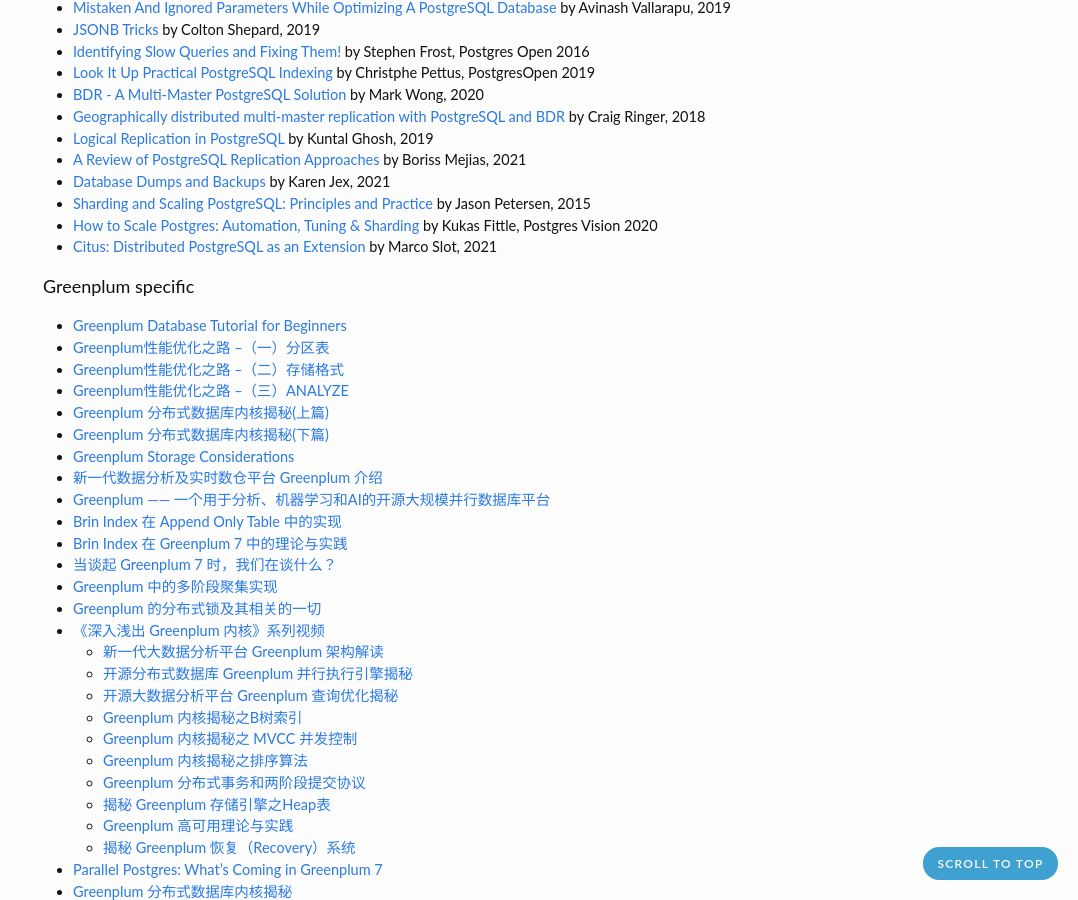
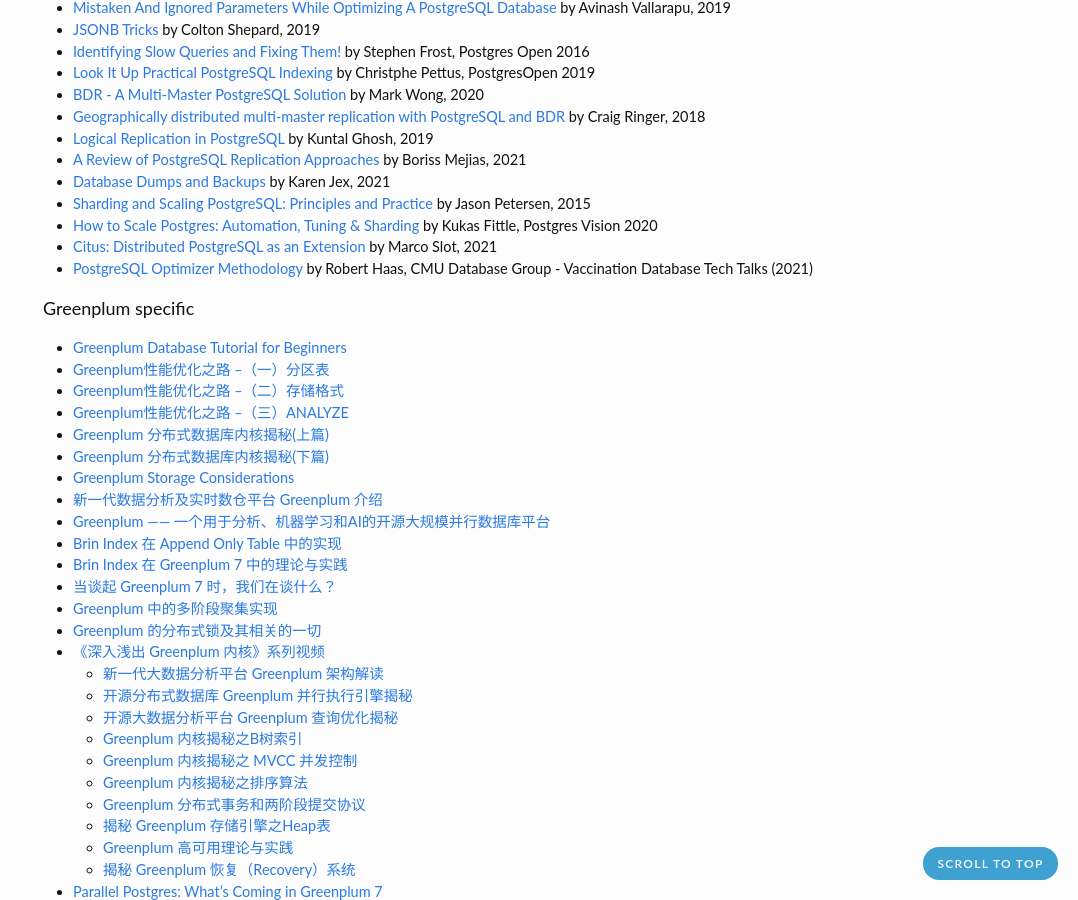
Before and after one commit to zhjwpku/zhjwpku.github.io, a Jekyll site: the page built from _posts/2022-07-12-awesome-postgres.md, in a window 1280 px wide and 900 px high, scrolled down 3106 px. Shown: the whole window, without its empty margins (202-1280 px from the left). Built offline with Jekyll 4.4.1, drawn with Linux system fonts in a browser that asks for light colours; comment, search, counter and statistics services are not loaded.

Commit message:
PostgreSQL Optimizer Methodology by Robert Haas
Signed-off-by: Junwang Zhao <zhjwpku@gmail.com>

```diff
--- a/_posts/2022-07-12-awesome-postgres.md
+++ b/_posts/2022-07-12-awesome-postgres.md
@@ -156,6 +156,7 @@
 - [Sharding and Scaling PostgreSQL: Principles and Practice](https://www.youtube.com/watch?v=mbXPbLjiYTI) by Jason Petersen, 2015
 - [How to Scale Postgres: Automation, Tuning & Sharding](https://www.youtube.com/watch?v=wk3dnP7FKq0) by Kukas Fittle, Postgres Vision 2020
 - [Citus: Distributed PostgreSQL as an Extension](https://www.youtube.com/watch?v=X-aAgXJZRqM) by Marco Slot, 2021
+- [PostgreSQL Optimizer Methodology](https://www.youtube.com/watch?v=XA3SBgcZwtE) by Robert Haas, CMU Database Group - Vaccination Database Tech Talks (2021)
 
 <h4>Greenplum specific</h4>
 
```
